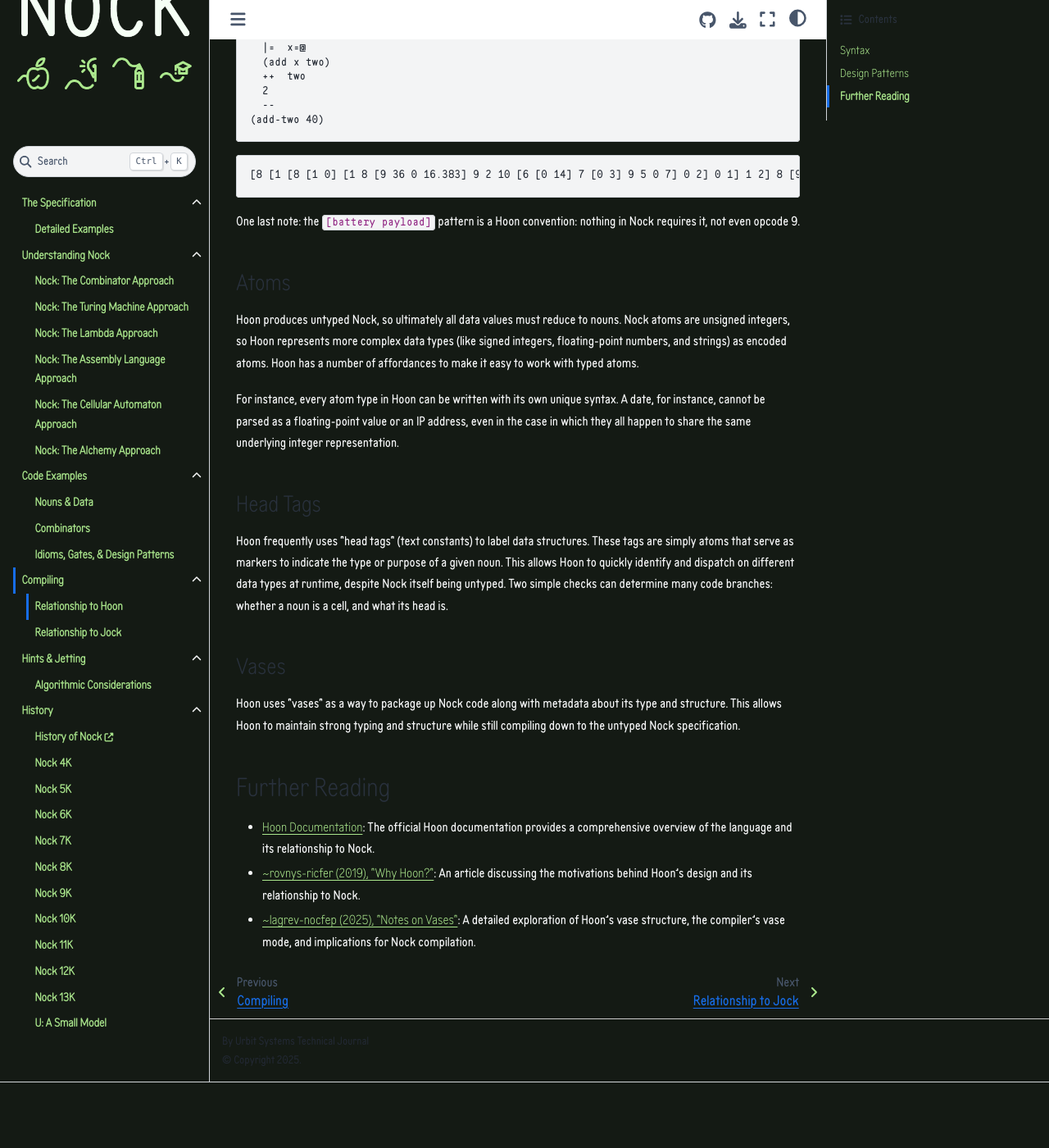
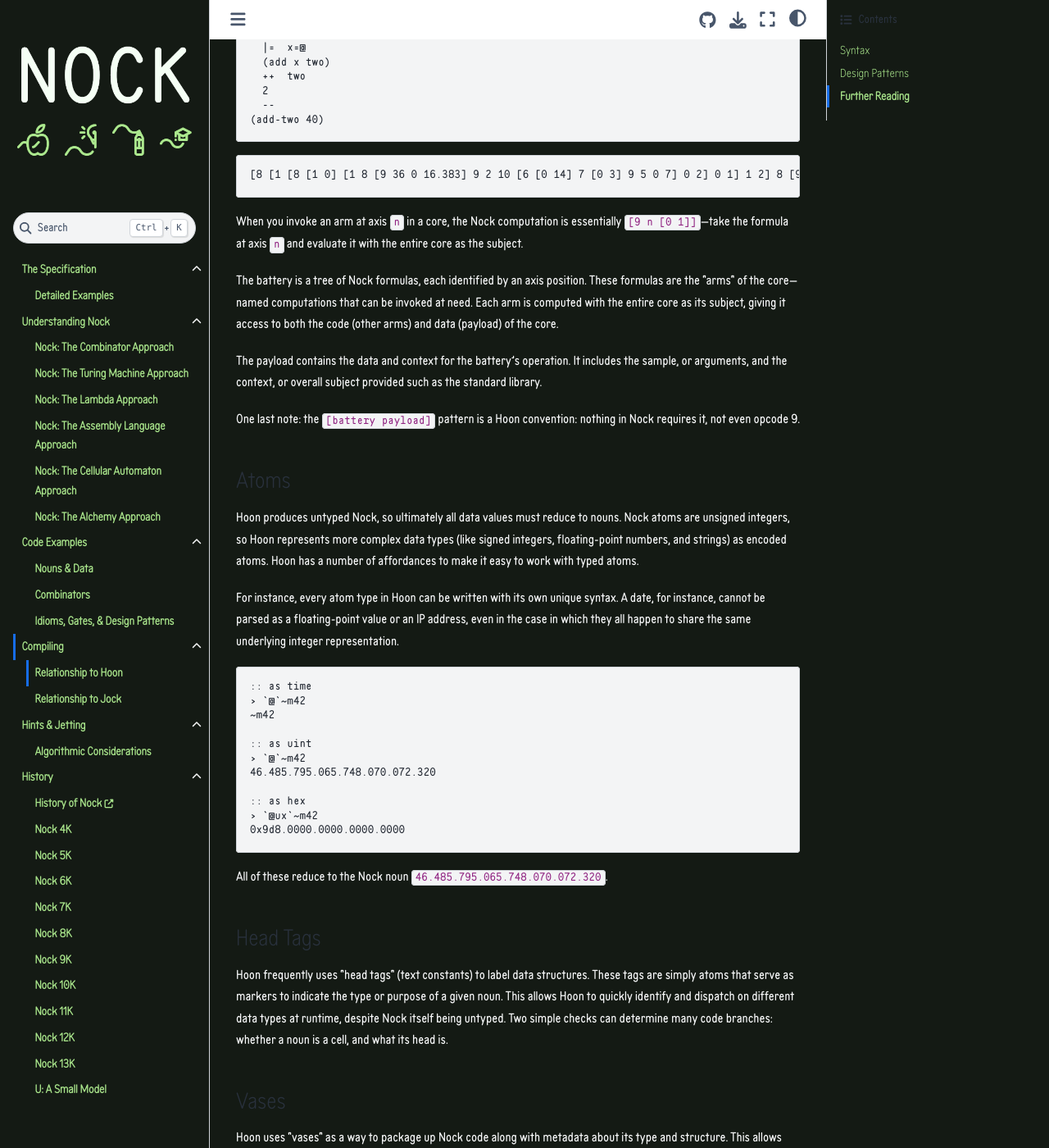
Before and after one commit to Urbit-Systems-Technical-Journal/nocksite, a Jupyter Book: the page built from content/compiling/relationship-to-hoon.md, in a window 1280 px wide and 1400 px high, scrolled down 2108 px. Shown: the whole window at 82% size. Built offline with Jupyter Book 1.0.4 settings and Sphinx 7.4.7 and the Sphinx Book theme 1.1.4, drawn with Linux system fonts in a browser that asks for light colours; before the commit the page ends 3428 px from its top, so only the background shows below that.

Commit message:
Post atoms

````diff
--- a/content/compiling/relationship-to-hoon.md
+++ b/content/compiling/relationship-to-hoon.md
@@ -90,6 +90,12 @@ The core structure posts its members as pinned constants, which are selected for
 [8 [1 [8 [1 0] [1 8 [9 36 0 16.383] 9 2 10 [6 [0 14] 7 [0 3] 9 5 0 7] 0 2] 0 1] 1 2] 8 [9 4 0 1] 9 2 10 [6 7 [0 3] 1 40] 0 2]
 ```
 
+When you invoke an arm at axis `n` in a core, the Nock computation is essentially `[9 n [0 1]]`—take the formula at axis `n` and evaluate it with the entire core as the subject.
+
+The **battery** is a tree of Nock formulas, each identified by an axis position. These formulas are the “arms” of the core—named computations that can be invoked at need.  Each arm is computed with the entire core as its subject, giving it access to both the code (other arms) and data (payload) of the core.
+
+The **payload** contains the data and context for the battery's operation. It includes the **sample**, or arguments, and the **context**, or overall subject provided such as the standard library.
+
 One last note:  the `[battery payload]` pattern is a Hoon convention:  nothing in Nock requires it, not even opcode 9.
 
 ### Atoms
@@ -97,6 +103,22 @@ One last note:  the `[battery payload]` pattern is a Hoon convention:  nothing i
 Hoon produces untyped Nock, so ultimately all data values must reduce to nouns.  Nock atoms are unsigned integers, so Hoon represents more complex data types (like signed integers, floating-point numbers, and strings) as encoded atoms.  Hoon has a number of affordances to make it easy to work with typed atoms.
 
 For instance, every atom type in Hoon can be written with its own unique syntax.  A date, for instance, cannot be parsed as a floating-point value or an IP address, even in the case in which they all happen to share the same underlying integer representation.
+
+```hoon
+:: as time
+> `@`~m42
+~m42
+
+:: as uint
+> `@`~m42
+46.485.795.065.748.070.072.320
+
+:: as hex
+> `@ux`~m42
+0x9d8.0000.0000.0000.0000
+```
+
+All of these reduce to the Nock noun `46.485.795.065.748.070.072.320`.
 
 ### Head Tags
 
````
